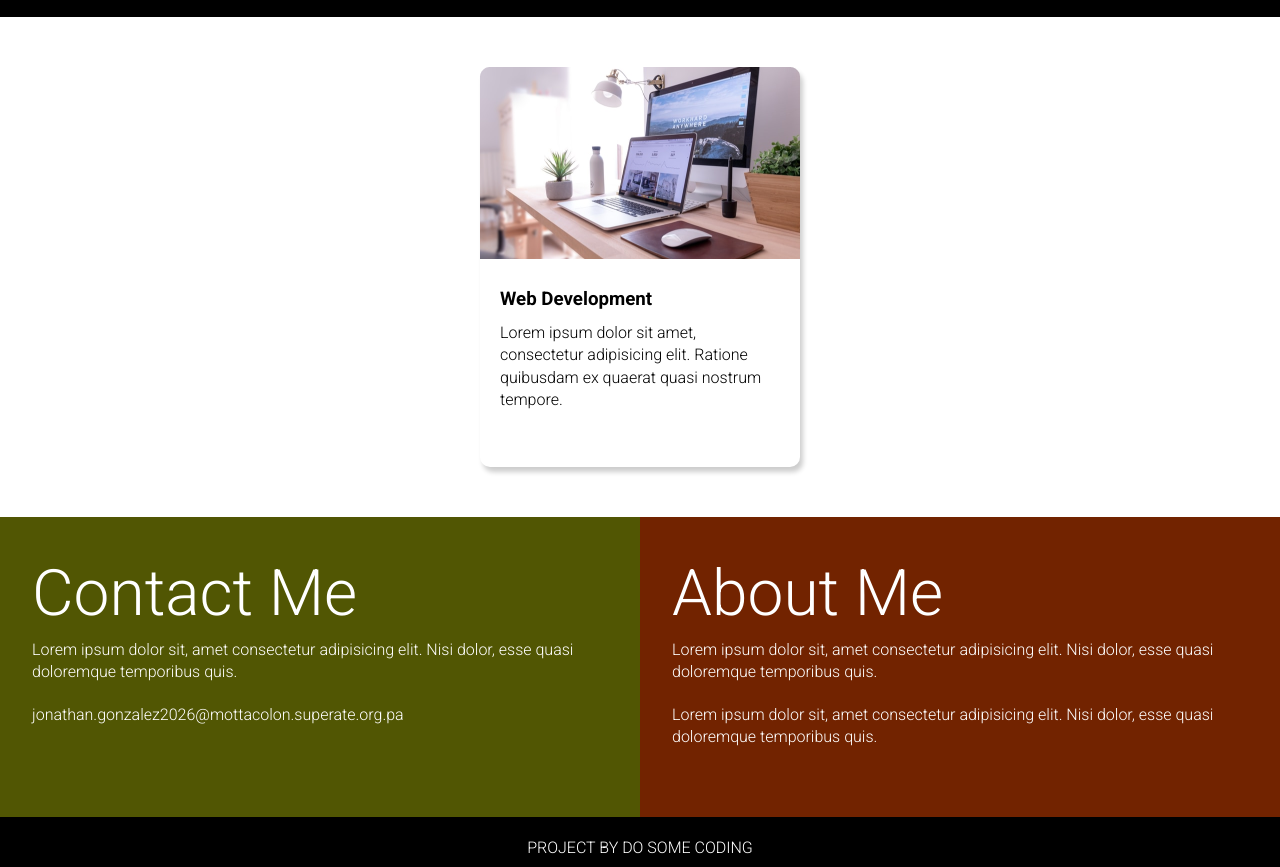
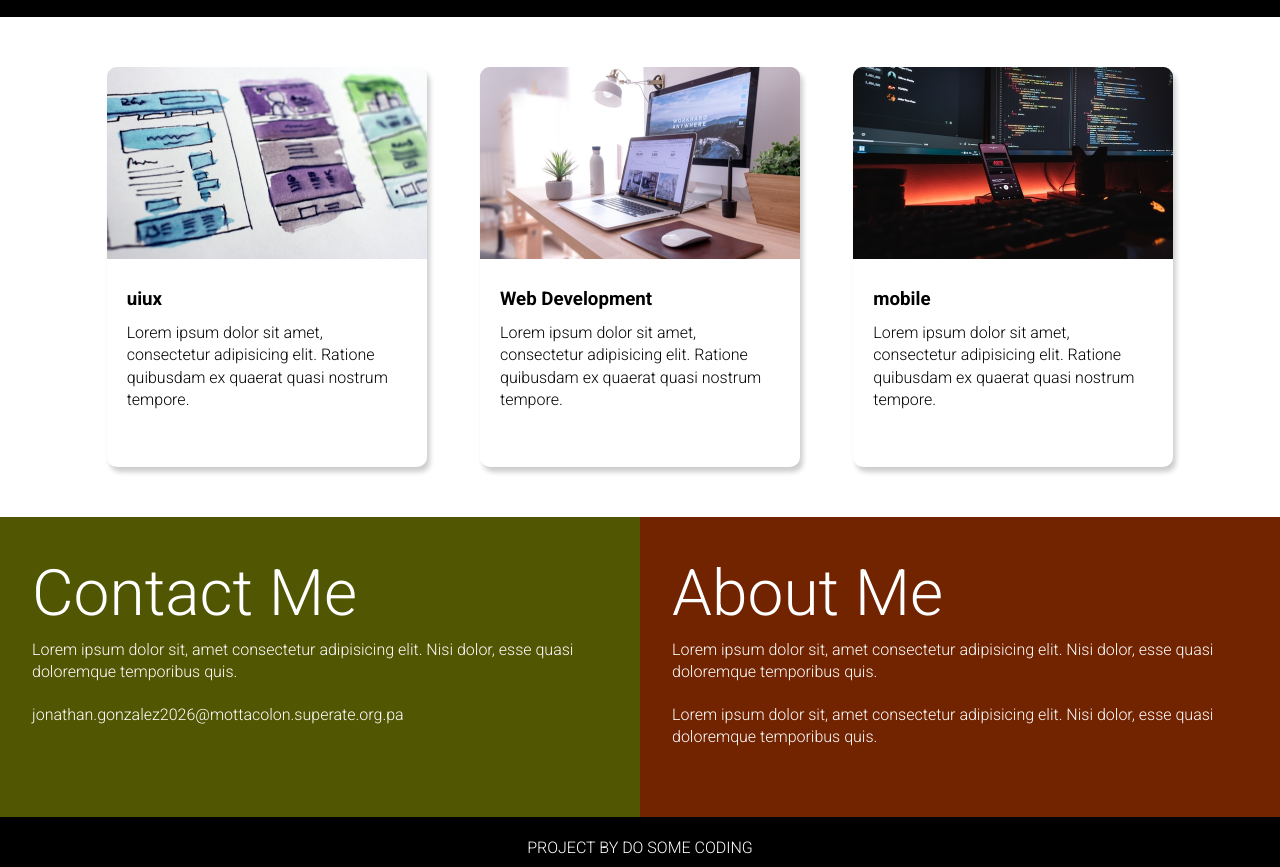
Before and after one commit to JonathanG09/Proyecto-2_JG, a plain HTML site: page index.html in a window 1280 px wide. Shown: the part 957-1824 px from the top of the page. Drawn offline with Linux system fonts and the light colour scheme.

Commit message:
Nuevo commit

```diff
--- a/index.html
+++ b/index.html
@@ -22,6 +22,17 @@
         <div class="grid_item">
           <div class="card">
             <div class="image_container">
+              <img src="images/uiux.png" alt="web development" />
+            </div>
+            <div class="card_content">
+              <h3>uiux</h3>
+              <p>Lorem ipsum dolor sit amet, consectetur adipisicing elit. Ratione quibusdam ex quaerat quasi nostrum tempore.</p>
+            </div>
+          </div>
+        </div>
+        <div class="grid_item">
+          <div class="card">
+            <div class="image_container">
               <img src="images/web.png" alt="web development" />
             </div>
             <div class="card_content">
@@ -30,7 +41,19 @@
             </div>
           </div>
         </div>
+        <div class="grid_item">
+          <div class="card">
+            <div class="image_container">
+              <img src="images/mobile.png" alt="web development" />
+            </div>
+            <div class="card_content">
+              <h3>mobile</h3>
+              <p>Lorem ipsum dolor sit amet, consectetur adipisicing elit. Ratione quibusdam ex quaerat quasi nostrum tempore.</p>
+            </div>
+          </div>
+        </div>
       </section>
+
       <section class="bottom_section">
         <div class="contact">
           <h2>Contact Me</h2>
```
